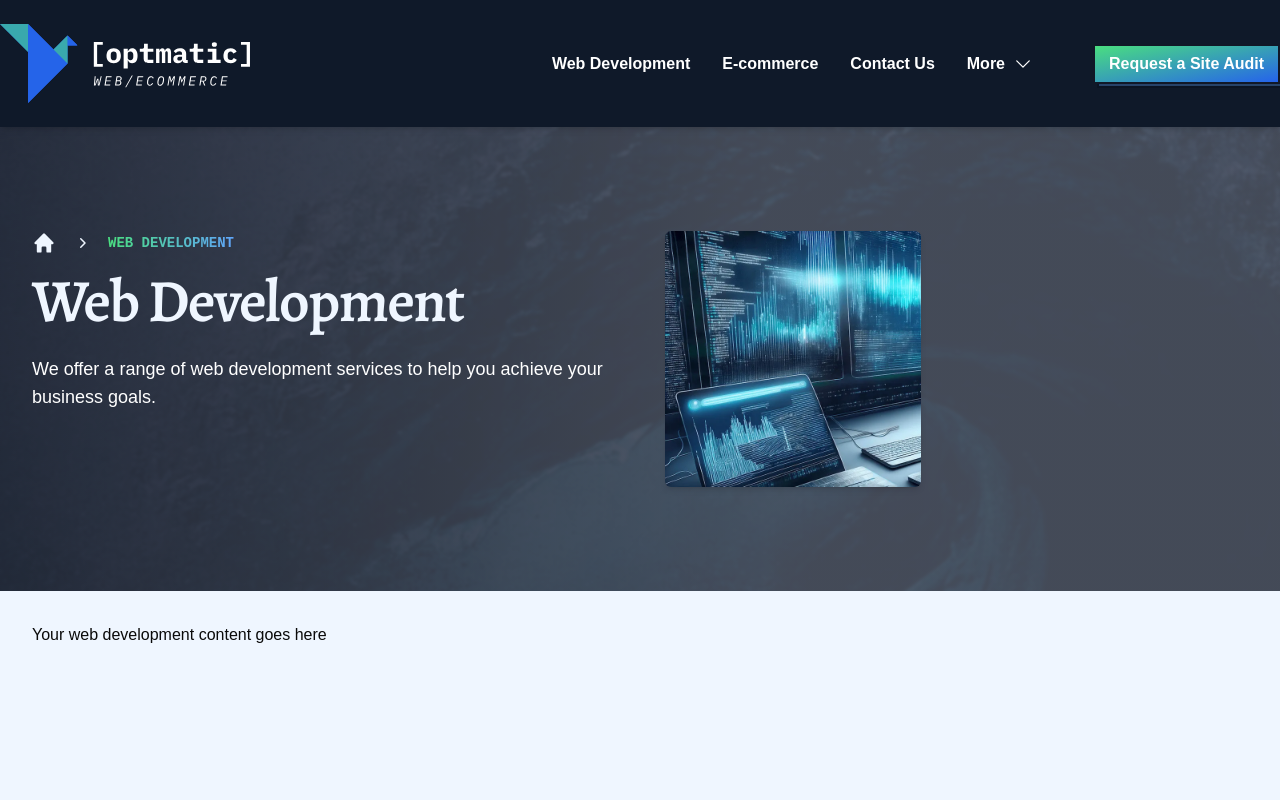
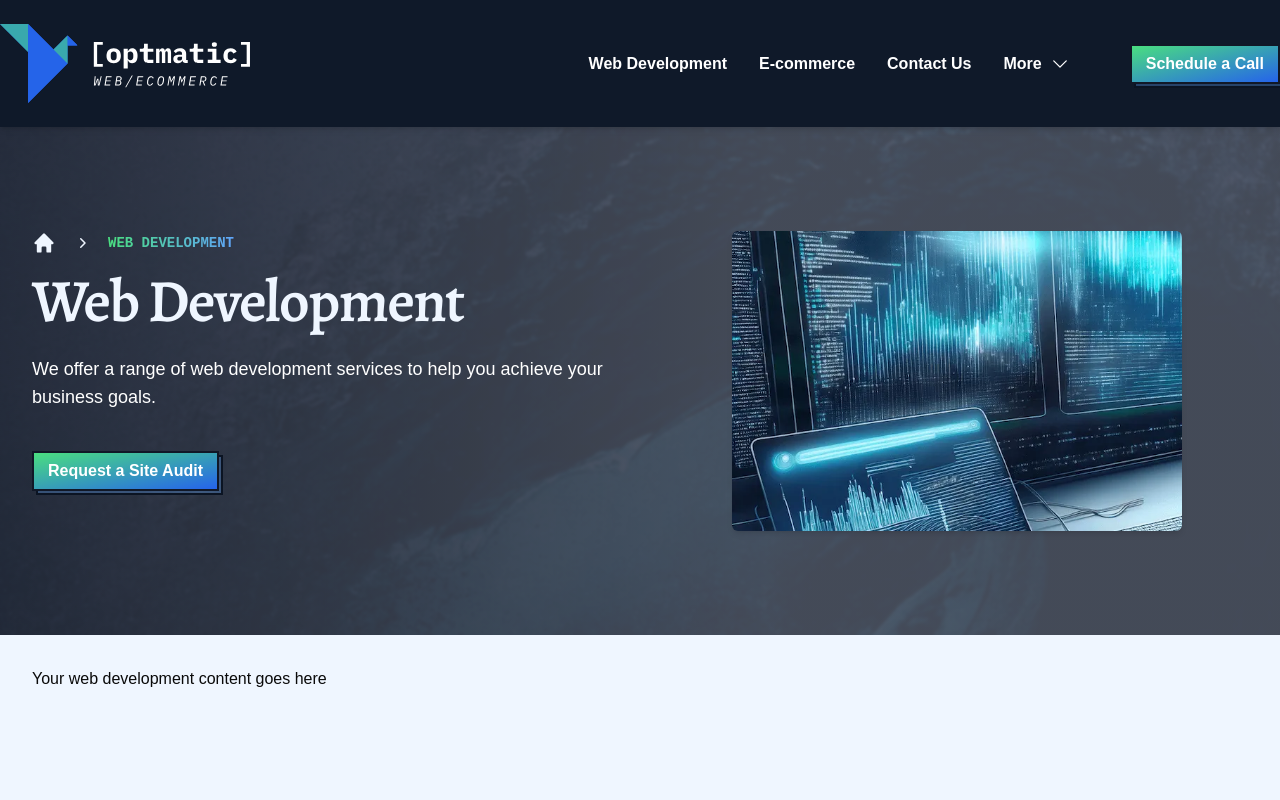
Before and after one commit to optmatic/verygoodweb, a Next.js app: page /web-development in a window 1280 px wide. Shown: the top 800 px of the page. Built offline with nearby package versions, Linux system fonts and the light colour scheme.

Commit message:
subpage layout changes, addition of button text to web dev page

```diff
--- a/src/app/layouts/SubPageLayout.tsx
+++ b/src/app/layouts/SubPageLayout.tsx
@@ -255,11 +255,11 @@ const SubPageLayout: React.FC<SubPageLayoutProps> = ({
                 )}
               </div>
               {imageSrc && (
-                <div className="md:w-1/2 md:pl-[25px]">
+                <div className="md:pl-[25px] md:w-1/2 flex items-center justify-center">
                   <img
                     src={imageSrc}
                     alt={imageAlt || ""}
-                    className="rounded-md shadow-md shadow-riverBlueLight lg:h-64 lg:w-auto lg:object-cover object-top"
+                    className="rounded-md object-cover shadow-md shadow-riverBlueLight w-auto lg:min-w-[450px] h-auto max-h-[300px] object-contain"
                   />
                 </div>
               )}
--- a/src/app/web-development/page.tsx
+++ b/src/app/web-development/page.tsx
@@ -31,6 +31,8 @@ export default function WebDevelopment() {
       // availableComponents={components}
       imageSrc={WebDevFeature.src}
       imageAlt="Web Development Feature Image"
+      buttonText="Request a Site Audit"
+      buttonLink="/web-development"
     >
       <div>
         Your web development content goes here
--- a/src/components/hero-sections/PrimaryHero.tsx
+++ b/src/components/hero-sections/PrimaryHero.tsx
@@ -17,12 +17,18 @@ const title3 = " digital ecosystem.";
 
 export default function PrimaryHero() {
   const [currentWordIndex, setCurrentWordIndex] = useState(0);
-  const rotatingWords = ['E-commerce', 'Web Development', 'Site Management', 'WordPress', 'Web Applications'];
+  const rotatingWords = [
+    { text: 'E-commerce', link: '/e-commerce' },
+    { text: 'Web Development', link: '/web-development' },
+    { text: 'Site Management', link: '/website-management' },
+    { text: 'WordPress', link: '/wordpress' },
+    { text: 'Web Applications', link: '/web-applications' }
+  ];
 
   useEffect(() => {
     const interval = setInterval(() => {
       setCurrentWordIndex((current) => (current + 1) % rotatingWords.length);
-    }, 3000); // Changed from 1000 to 3000 for better readability
+    }, 3000);
 
     return () => clearInterval(interval);
   }, [rotatingWords.length]);
@@ -93,24 +99,18 @@ export default function PrimaryHero() {
          <GradientButton3d text="Why Optmatic?" link="" targetVal="_self" type="primary" />
           </div>
 
-          <div className="mt-12  relative py-2 rounded-sm shadow-lg shadow-black/20 overflow-hidden whitespace-nowrap">
+          <div className="mt-12 relative py-2 rounded-sm shadow-lg shadow-black/20 overflow-hidden whitespace-nowrap">
             <div
               className="inline-flex scrolling-words"
-              style={{
-                // Removed the animation for the transition
-                // animation: `scroll ${rotatingWords.length * 3}s linear infinite`
-                // Commented out the animation to remove any slight movement
-                // animation: 'none' // Uncomment this line if you want to explicitly set no animation
-              }}
             >
-              {/* Double the words to create seamless loop */}
               {[...rotatingWords, ...rotatingWords].map((word, index) => (
-                <span
+                <a
+                  href={word.link}
                   key={index}
-                  className="text-white font-medium mx-4 cursor-pointer hover:italic"
+                  className="text-white font-medium mx-4 cursor-pointer hover:italic transition-all duration-300"
                 >
-                  {word}
-                </span>
+                  {word.text}
+                </a>
               ))}
             </div>
           </div>
--- a/src/components/navigation/PrimaryNav.tsx
+++ b/src/components/navigation/PrimaryNav.tsx
@@ -108,7 +108,7 @@ export default function PrimaryNav() {
             </div>
             <div className="flex items-center md:ml-12">
               <div className="hidden lg:block">
-                <PrimaryButton text="Request a Site Audit" link="/contact" targetVal="_self" type="primary" />
+                <PrimaryButton text="Schedule a Call" link="/contact" targetVal="_self" type="primary" />
               </div>
             </div>
           </div>
```
